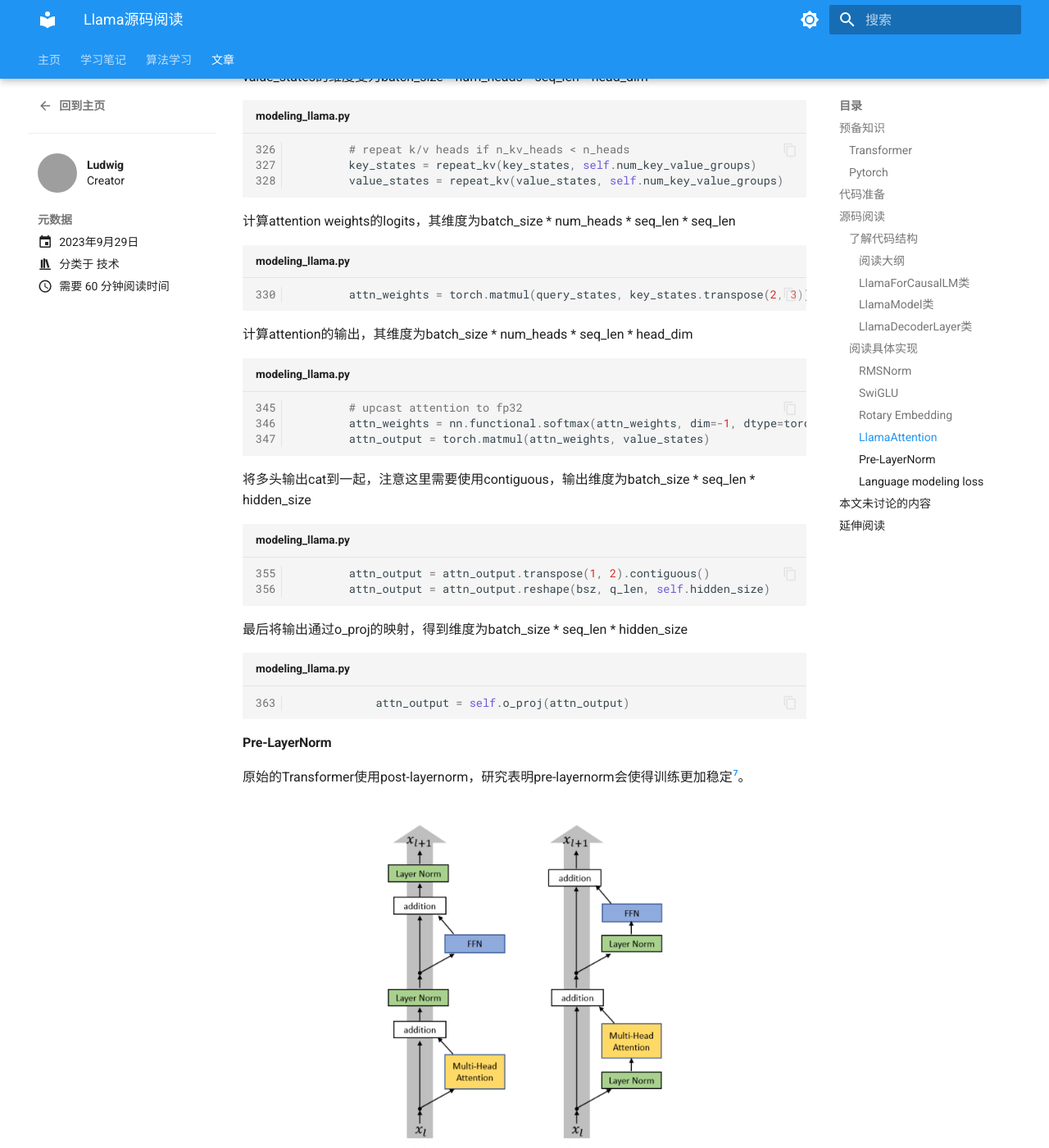
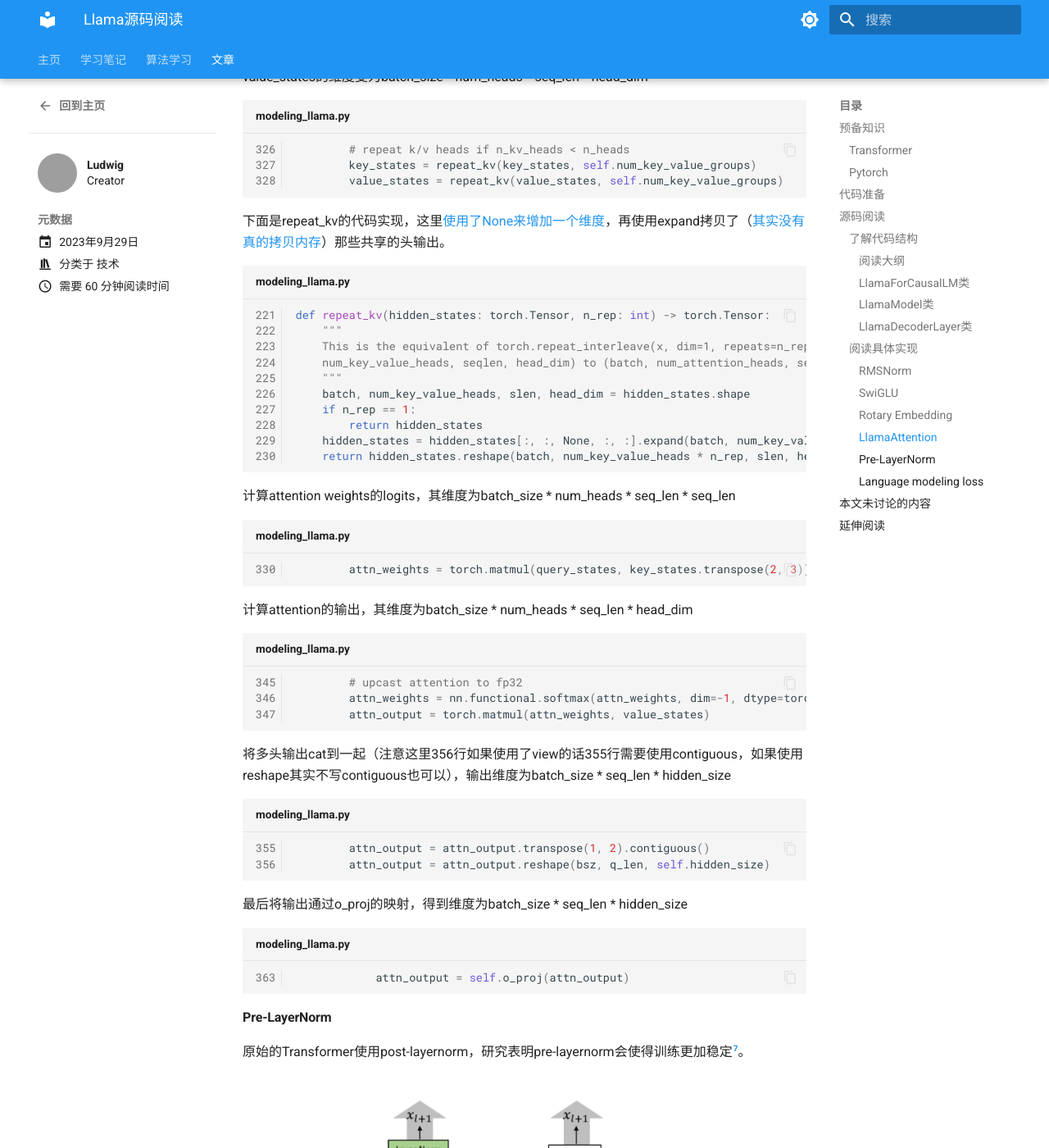
Before and after one commit to cs32963/Notebook, an MkDocs documentation site: the page built from docs/blog/posts/llama_code_reading/llama_code_reading.md, in a window 1280 px wide and 1400 px high, scrolled down 8234 px. Shown: the whole window at 82% size. Built offline with MkDocs 1.6.1 and Material for MkDocs 9.7.7, drawn with Linux system fonts in a browser that asks for light colours; grey boxes are pictures that could not be loaded.

Commit message:
update llama_code_reading.md
add some extra notes

````diff
--- a/docs/blog/posts/llama_code_reading/llama_code_reading.md
+++ b/docs/blog/posts/llama_code_reading/llama_code_reading.md
@@ -323,6 +323,21 @@ class LlamaAttention(nn.Module):
         value_states = repeat_kv(value_states, self.num_key_value_groups)
 ```
 
+下面是repeat_kv的代码实现，这里[使用了None来增加一个维度](https://stackoverflow.com/questions/69797614/indexing-a-tensor-with-none-in-pytorch)，再使用expand拷贝了（[其实没有真的拷贝内存](https://pytorch.org/docs/stable/generated/torch.Tensor.expand.html)）那些共享的头输出。
+
+```python title="modeling_llama.py" linenums="221"
+def repeat_kv(hidden_states: torch.Tensor, n_rep: int) -> torch.Tensor:
+    """
+    This is the equivalent of torch.repeat_interleave(x, dim=1, repeats=n_rep). The hidden states go from (batch,
+    num_key_value_heads, seqlen, head_dim) to (batch, num_attention_heads, seqlen, head_dim)
+    """
+    batch, num_key_value_heads, slen, head_dim = hidden_states.shape
+    if n_rep == 1:
+        return hidden_states
+    hidden_states = hidden_states[:, :, None, :, :].expand(batch, num_key_value_heads, n_rep, slen, head_dim)
+    return hidden_states.reshape(batch, num_key_value_heads * n_rep, slen, head_dim)
+```
+
 计算attention weights的logits，其维度为batch_size * num_heads * seq_len * seq_len
 
 ```python title="modeling_llama.py" linenums="330"
@@ -337,7 +352,7 @@ class LlamaAttention(nn.Module):
         attn_output = torch.matmul(attn_weights, value_states)
 ```
 
-将多头输出cat到一起，注意这里需要使用contiguous，输出维度为batch_size * seq_len * hidden_size
+将多头输出cat到一起（注意这里356行如果使用了view的话355行需要使用contiguous，如果使用reshape其实不写contiguous也可以），输出维度为batch_size * seq_len * hidden_size
 
 ```python title="modeling_llama.py" linenums="355"
         attn_output = attn_output.transpose(1, 2).contiguous()
````
